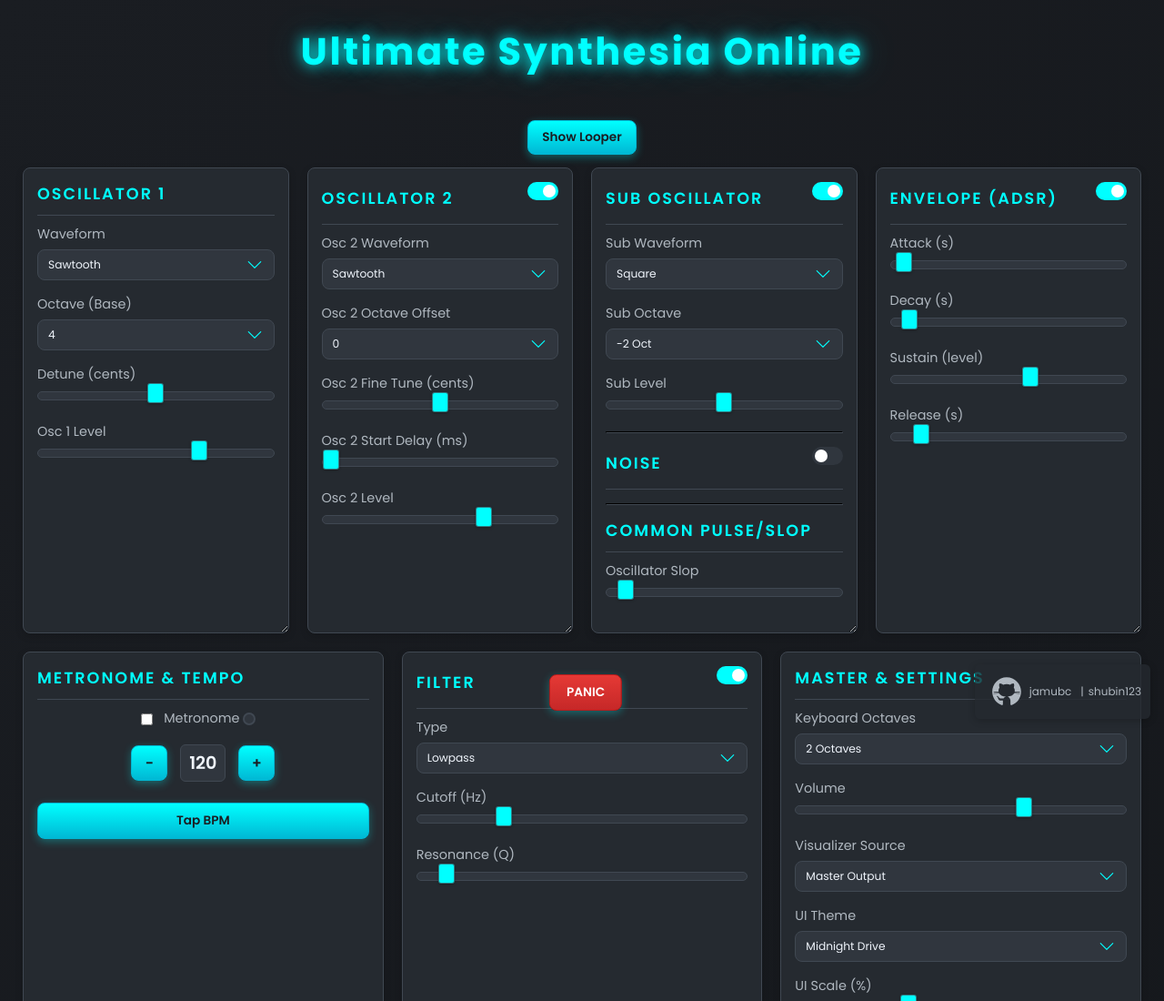
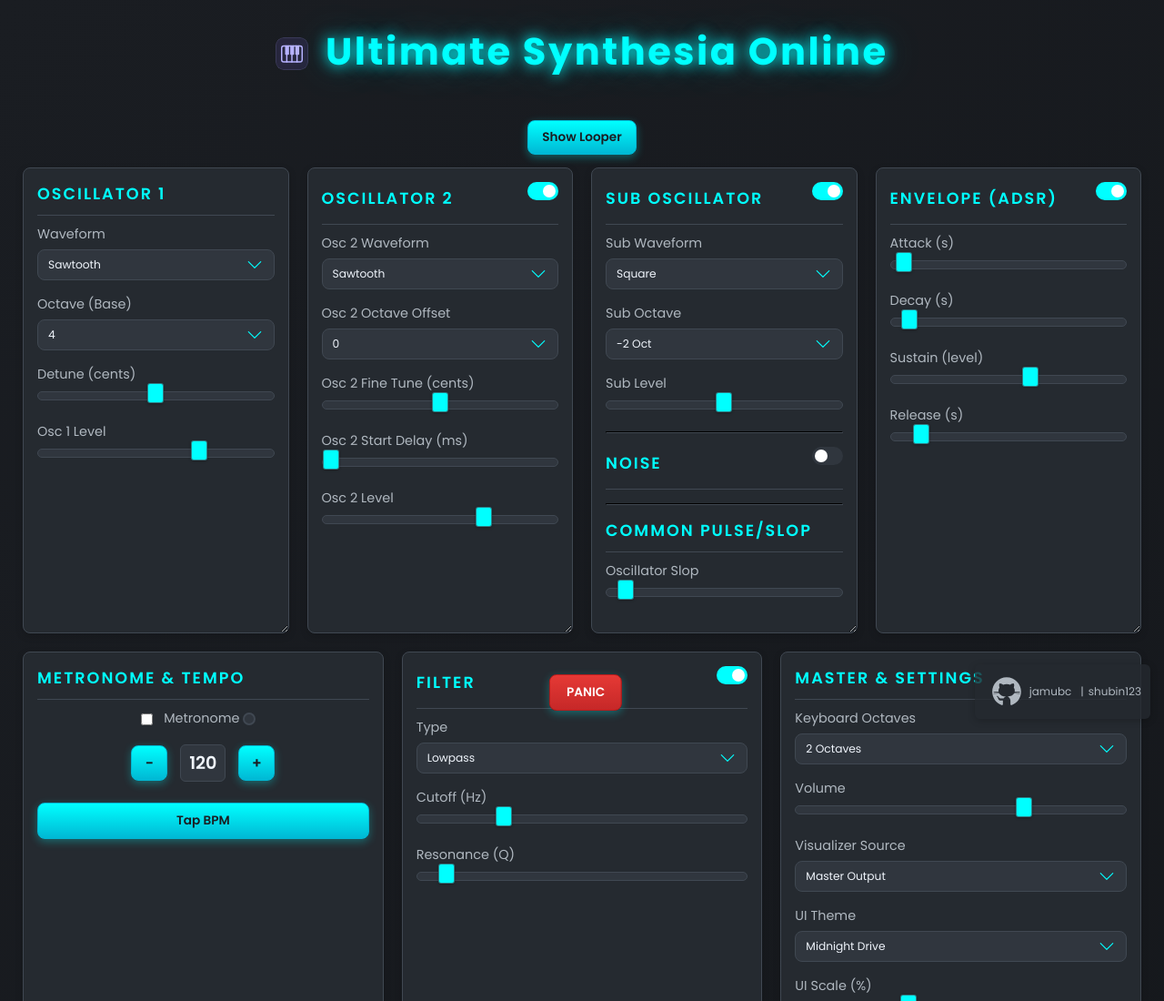
Before and after one commit to Shubin123/midi, a plain HTML site: page index.html in a window 1280 px wide. Shown: the top 1100 px of the page at 91% size. Drawn offline with Linux system fonts and the light colour scheme.

Commit message:
Add project mark and favicon
The header and tab icon now use the same mark as the portfolio card.

```diff
--- a/index.html
+++ b/index.html
@@ -5,10 +5,12 @@
         <title>Ultimate Synthesia Online</title>
         <link href="https://fonts.googleapis.com/css2?family=Poppins:wght@300;400;600;700;800&display=swap" rel="stylesheet" />
         <link href="stylemain.css" rel="stylesheet"/>
-    </head>
+      <link rel="icon" type="image/svg+xml" href="./app-icon.svg">
+  <style>img.project-mark { display: inline-block; width: 36px !important; height: 36px !important; min-width: 36px; max-width: none !important; margin: 0 .45em 0 0 !important; padding: 0 !important; border: 0 !important; border-radius: 9px; object-fit: contain; vertical-align: middle; flex-shrink: 0; }</style>
+</head>
     <body>
         <div class="container">
-            <h1>Ultimate Synthesia Online</h1>
+            <h1><img class="project-mark" src="./app-icon.svg" alt="" width="36" height="36">Ultimate Synthesia Online</h1>
 
             <div class="looper-toggle-bar">
                 <button id="toggleLooperButton" class="std-button">Show Looper</button>
```
Also changed, not shown: app-icon.svg (added).
